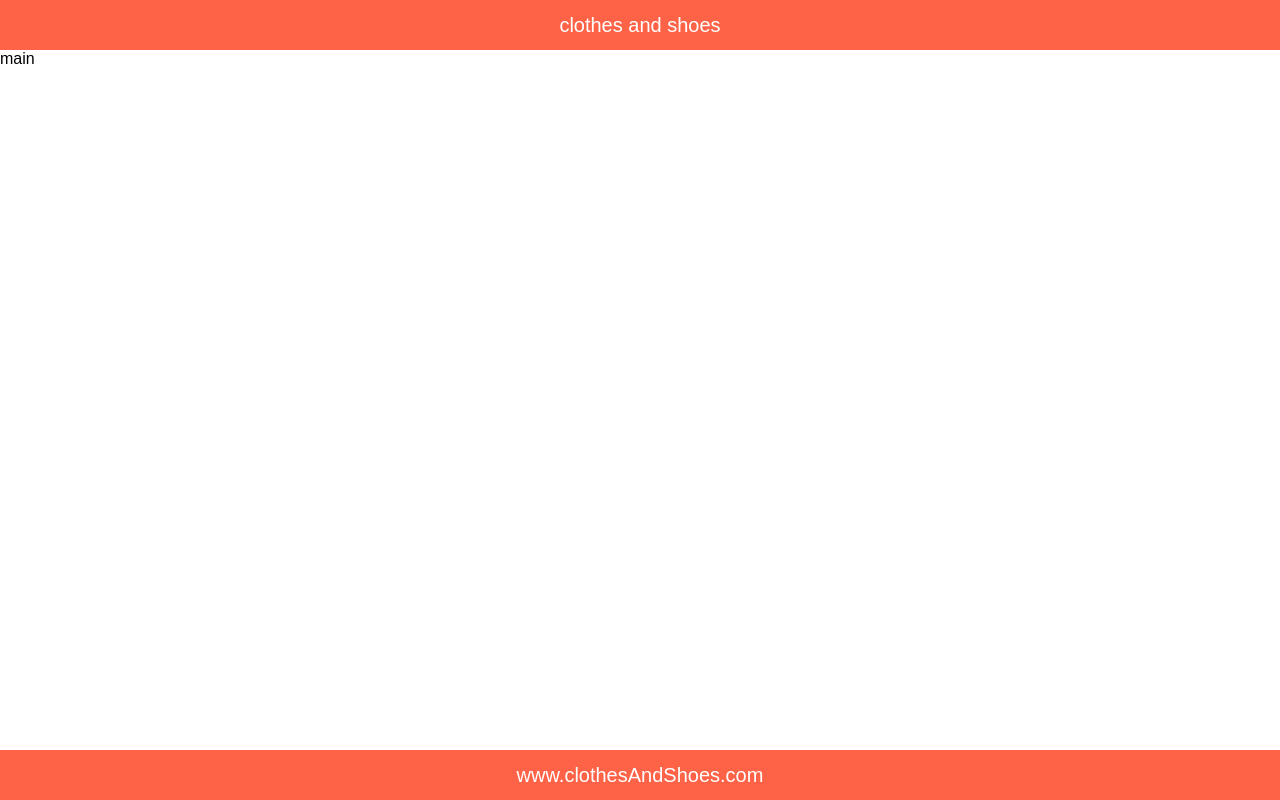
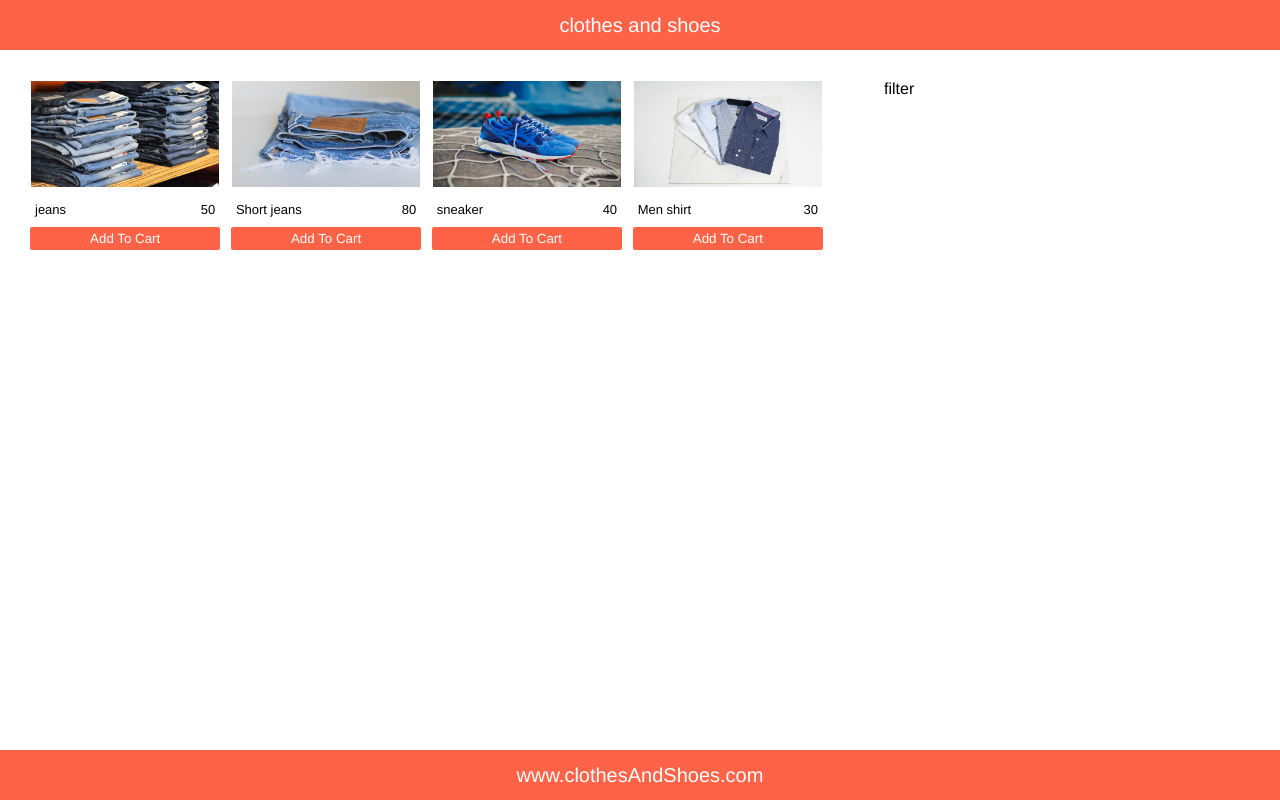
Before and after one commit to Mazen-Yousef/shopping-master, a React (Create React App) app in the folder client/: page / in a window 1280 px wide. Built offline with nearby package versions, Linux system fonts and the light colour scheme.

Commit message:
products components

```diff
--- a/client/gulpfile.js
+++ b/client/gulpfile.js
@@ -2,8 +2,8 @@ const gulp = require('gulp');
 const gulpSass = require('gulp-sass');
 const css = gulpSass(require('sass'));
 
-//gulp.task('sass', async function(){
-   //gulp.src('src/components/**/*.scss').pipe(css()).pipe(gulp.dest('src/css'))})
+   // dgulp.task('sass', async function(){
+    //gulp.src('src/components/**/*.scss').pipe(css()).pipe(gulp.dest('src/css'))})
 
 
 gulp.task( "sassWatch", async function(){
--- a/client/src/App.js
+++ b/client/src/App.js
@@ -1,13 +1,21 @@
+import { useState } from "react";
 import Footer from "./components/Footer/Footer";
 import Header from "./components/Header/Header";
+import Products from "./components/Products/Products";
+import data from "./data.json";
+
+
 
 function App() {
-  return (
+  const [products , setProducts] = useState(data);
+
+    return (
     <div className="layout">
         <Header/>
-        <main>
-            main
-        </main>
+        <div className="wrapper">
+          <Products products={products} />
+          <div className="filter">filter</div>
+        </div>
         <Footer />
 
     </div>
--- /dev/null
+++ b/client/src/components/Products/Products.js
@@ -0,0 +1,26 @@
+import React from 'react';
+import "../../css/Products/Products.css" ;
+
+ function products(props) {
+  return ( <div className="products">
+
+             { props.products.map( product => (
+
+               <div key={product.id} className='productItem'>
+                   <img src={product.imagesUrl} alt = {product.title} />
+                   <div className='productInfo'>
+                       <p>{product.title} </p>
+                        <span>{product.prise}</span>
+                   </div>
+                   <button> Add To Cart</button>
+
+               </div>
+
+             )
+
+             )}
+
+
+           </div>);
+}
+export default products
--- /dev/null
+++ b/client/src/components/Products/Products.scss
@@ -0,0 +1,27 @@
+.products {
+  display: flex;
+  justify-content: space-between;
+
+  .productItem {
+    width: 24%;
+  }
+  .productItem img {
+    width: 100%;
+    padding: 1px;
+  }
+  .productInfo {
+    display: flex;
+    justify-content: space-between;
+    align-items: center;
+    margin: 10px 5px;
+  }
+  button {
+    display: block;
+    width: 100%;
+    border: 0;
+    background: tomato;
+    color: mintcream;
+    padding: 4px;
+    border-radius: 2px;
+  }
+}
--- /dev/null
+++ b/client/src/css/Products/Products.css
@@ -0,0 +1,27 @@
+.products {
+  display: flex;
+  justify-content: space-between;
+}
+.products .productItem {
+  width: 24%;
+}
+.products .productItem img {
+  width: 100%;
+  padding: 1px;
+}
+.products .productInfo {
+  display: flex;
+  justify-content: space-between;
+  align-items: center;
+  margin: 10px 5px;
+  font-size: small;
+}
+.products button {
+  display: block;
+  width: 100%;
+  border: 0;
+  background: tomato;
+  color: mintcream;
+  padding: 4px;
+  border-radius: 2px;
+}
--- a/client/src/data.json
+++ b/client/src/data.json
@@ -13,7 +13,7 @@
         "imagesUrl":"/images/product-A2.jpg",
         "desc":"These are jeans for women",
         "prise":80,
-        "sizes":["S","M","L",]
+        "sizes":["S","M","L"]
     },
   {
         "id":"id3",
@@ -30,6 +30,6 @@
         "desc":"These are men's shirts ",
         "prise":30,
         "sizes":["M","L","XL"]
-    },
+    }
 
 ]
--- a/client/src/index.css
+++ b/client/src/index.css
@@ -2,7 +2,9 @@
   margin: 0;
   padding: 0;
   box-sizing: border-box;
-  font-family: Arial, Helvetica, sans-serif;
+  font-family: "Franklin Gothic Medium", "Arial Narrow", Arial, sans-serif,
+    Haettenschweiler, "Arial Narrow Bold", sans-serif, "Times New Roman", Times,
+    serif, Geneva, Tahoma, sans-serif;
 }
 
 #root {
@@ -22,3 +24,16 @@
 main {
   grid-area: main;
 }
+
+.wrapper {
+  padding: 30px;
+  display: flex;
+  justify-content: space-between;
+}
+
+.products {
+  width: 65%;
+}
+.filter {
+  width: 30%;
+}
```
